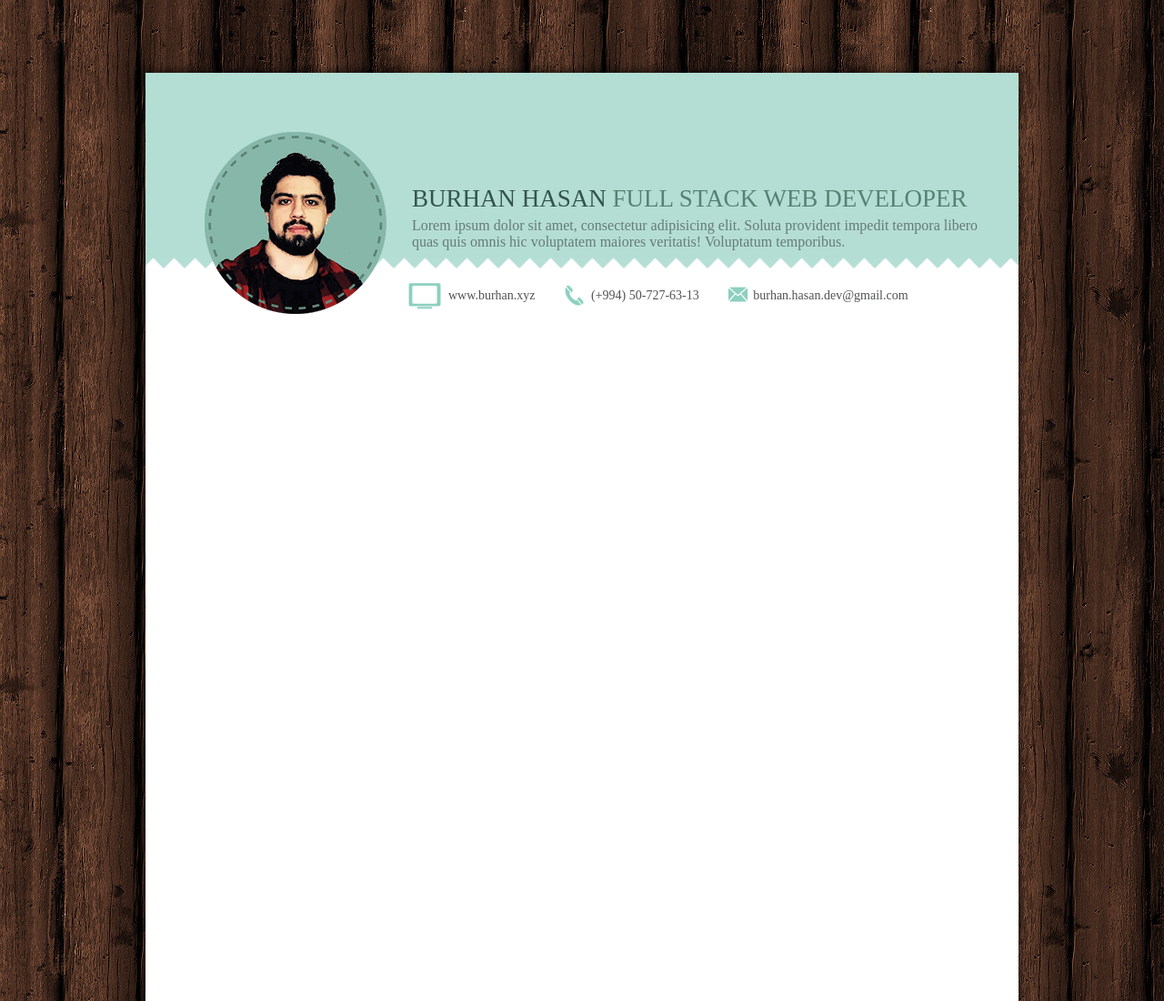
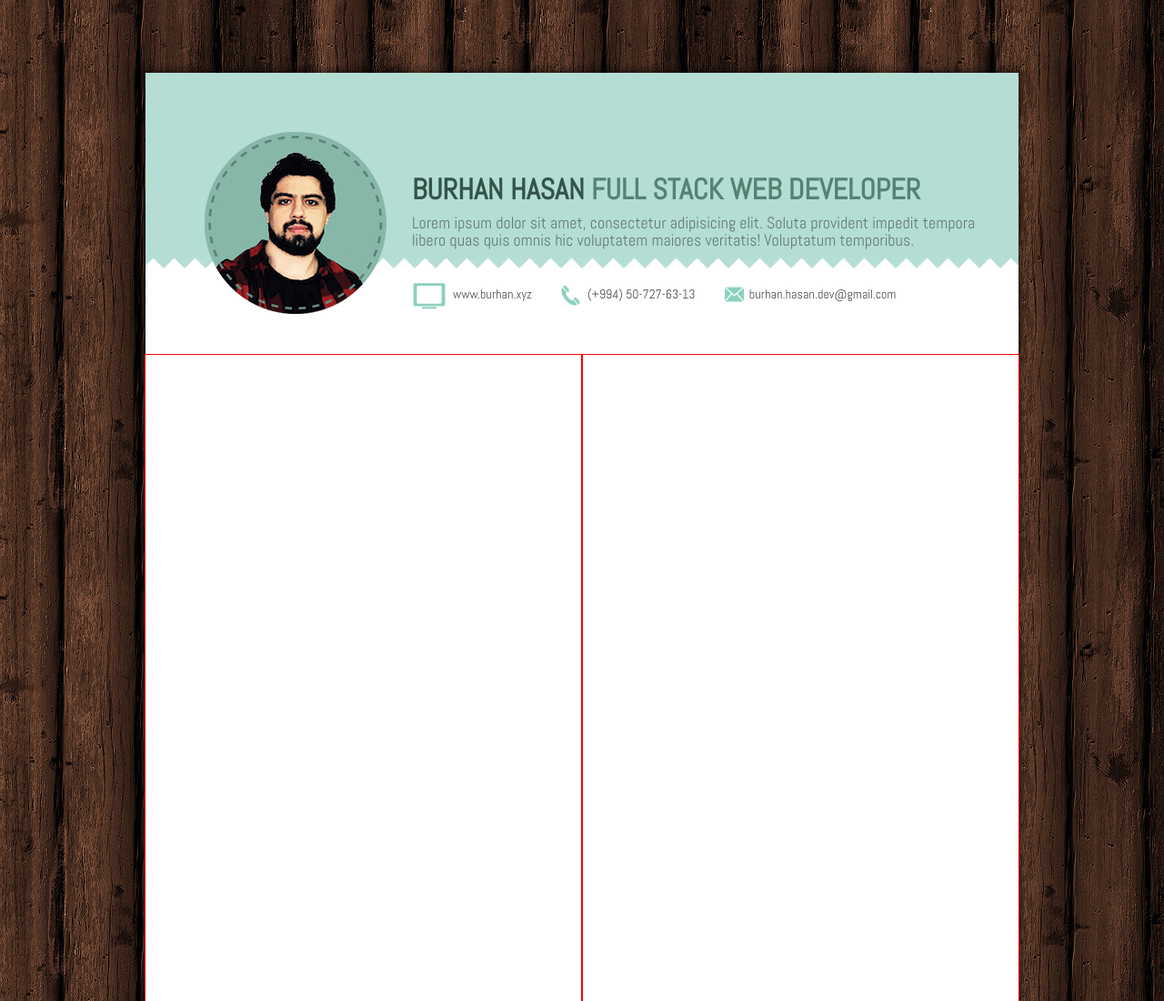
Before and after one commit to Burhan-Hasan/burhan-hasan.github.io, a plain HTML site: page index.html in a window 1280 px wide. Shown: the top 1100 px of the page at 91% size. Drawn offline with Linux system fonts and the light colour scheme.

Commit message:
Adaptiving

```diff
--- a/index.html
+++ b/index.html
@@ -1,6 +1,7 @@
 <html>
 
 <head>
+    <meta name="viewport" content="width=device-width, initial-scale=1.0, maximum-scale=1.0, user-scalable=no" />
     <meta name="viewport" content="width=device-width, initial-scale=1.0">
     <meta http-equiv="Content-Type" content="text/html; charset=utf-8">
     <link rel="stylesheet" href="styles/app.css" />
@@ -26,6 +27,10 @@
             <li><i></i> (+994) 50-727-63-13</li>
             <li><i></i> burhan.hasan.dev@gmail.com</li>
         </ul>
+        <main>
+            <div class="col-50"></div>
+            <div class="col-50"></div>
+        </main>
     </div>
 </body>
 
--- a/styles/adaptive.less
+++ b/styles/adaptive.less
@@ -14,7 +14,7 @@
     }
 }
 
-@media screen and (max-width:1024px) {
+@media screen and (max-width:1035px) {
     #header {
         height: auto;
         padding: 20px 0;
@@ -32,6 +32,7 @@
         margin-left: 0;
         li {
             margin: 0 8px;
+            font-weight: bold;
         }
     }
     #person {
--- a/styles/app.less
+++ b/styles/app.less
@@ -1,14 +1,33 @@
+@font-face {
+    font-family: Abel;
+    src: url(../fonts/Abel-Pro.otf);
+}
+@font-face {
+    font-family: AbelBold;
+    src: url(../fonts/Abel-Pro-Bold.otf);
+}
 * {
     transition: all .4s ease-in-out;
 }
 
+::-webkit-scrollbar {
+    width: 8px;
+}
+
+::-webkit-scrollbar-track {
+    background-color: #58382D;
+}
+
+::-webkit-scrollbar-thumb {
+    background-color: #487466;
+}
 body {
     padding: 0;
     margin: 0;
     background-image: url(../images/bg_wood.jpg);
     background-repeat: repeat;
     background-attachment: fixed;
-    font-family: 'Myriad Pro';
+    font-family: Abel;
 }
 
 #wrapper {
@@ -38,15 +57,17 @@ body {
         padding: 5px;
         box-sizing: border-box;
         p {
+            font-size: 18px;
             margin: 5px 0;
             overflow: hidden;
         }
         h1 {
-            font-size: 27px;
+            font-size: 32px;
             color: #34544a;
             text-transform: uppercase;
-            font-weight: normal;
+            font-weight: bold;
             margin: 5px 0;
+            margin-bottom: 10px;
             span {
                 color: #558273;
             }
@@ -62,7 +83,7 @@ body {
 
 .contact-info {
     list-style: none;
-    padding: 0;
+    padding: 0 5px;
     margin: 0;
     color: #505351;
     text-transform: lowercase;
@@ -71,6 +92,7 @@ body {
     position: relative;
     margin-top: 15px;
     margin-left: 30%;
+    margin-bottom: 50px;
     li {
         display: inline-block;
         margin: 0 5px;
@@ -102,3 +124,13 @@ body {
         }
     }
 }
+
+// RESPONSIVE
+.col-50{
+    float: left;
+    width: 50%;
+    outline: 1px solid red;
+    height: 1000px;
+    padding: 10px;
+    box-sizing: border-box;
+}
```
Also changed, not shown: fonts/Abel-Pro-Bold.otf (added), fonts/Abel-Pro.otf (added), images/Transparent.png (added), styles/adaptive.css, styles/app.css.
